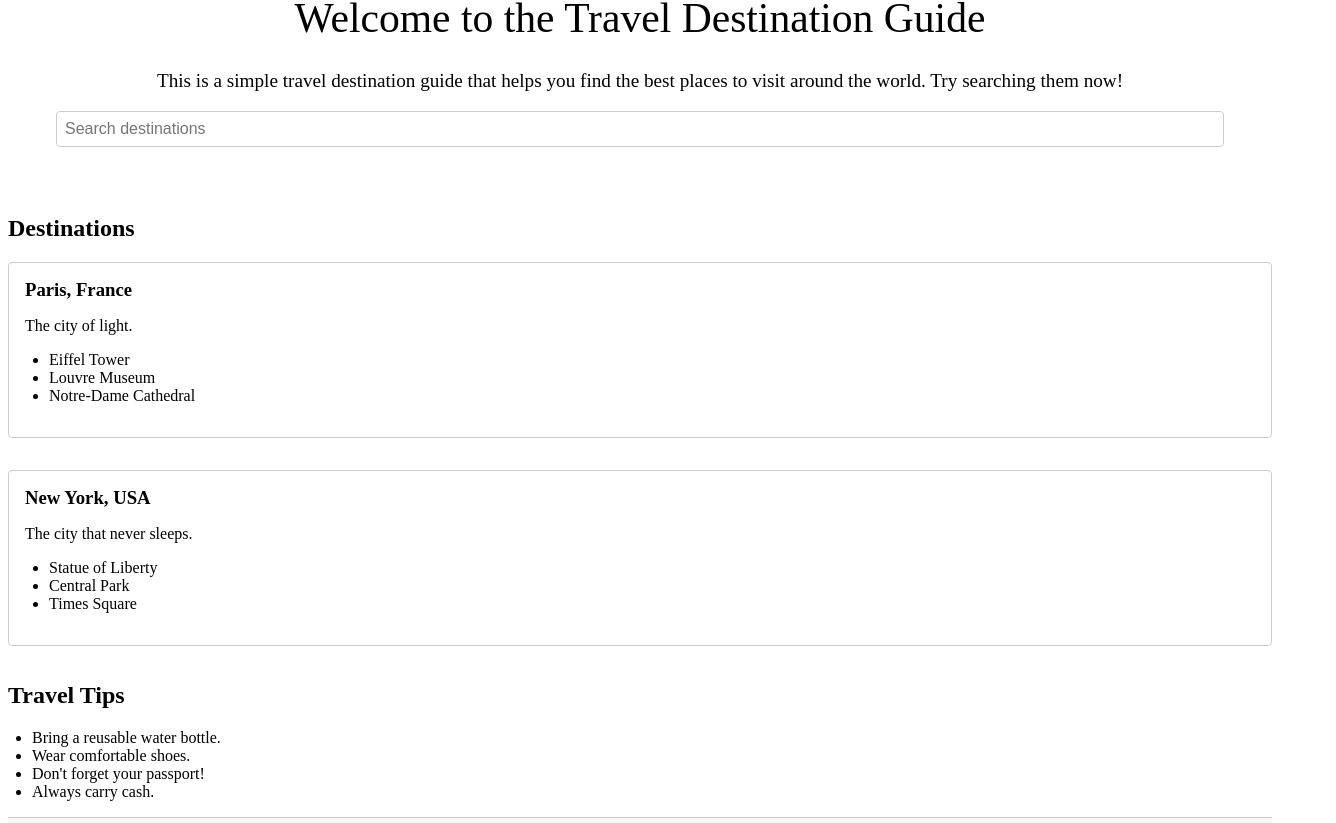
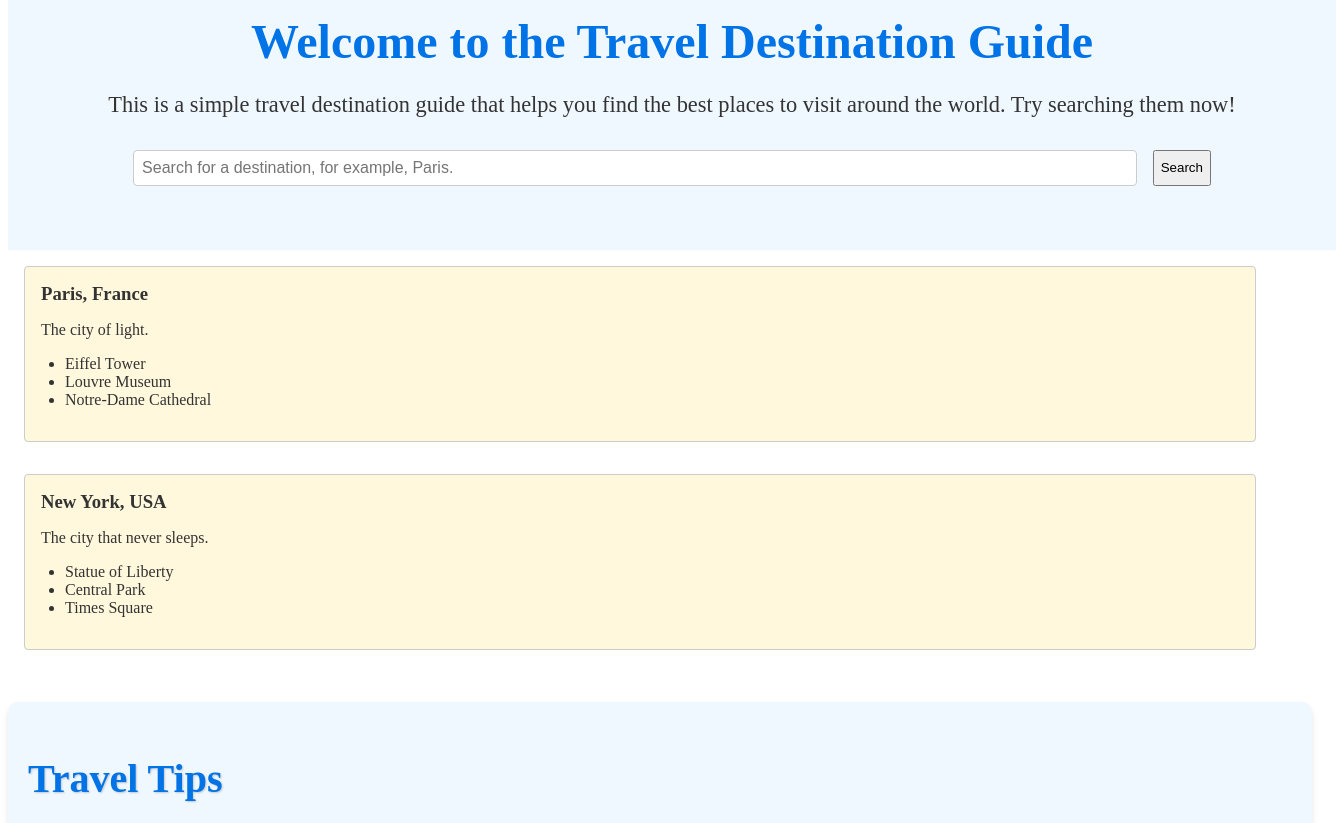
Before and after one commit to SoftwareEngineeringGoLab/SoftwareEngineeringGolab.github.io, a Vue app in the folder travel-destination-guide/: page / in a window 1280 px wide. Shown: the part 157-980 px from the top of the page, 1336 px wide, since content can reach past the window. Built offline with nearby package versions, Linux system fonts and the light colour scheme.

Commit message:
Improve component styles

```diff
--- a/travel-destination-guide/src/App.vue
+++ b/travel-destination-guide/src/App.vue
@@ -1,8 +1,8 @@
 <script setup>
-import Header from './components/Header.vue'
-import Footer from './components/Footer.vue'
-import SearchBar from './components/SearchBar.vue'
-import Destinations from './components/Destinations.vue'
+import Header from './components/Header.vue';
+import Footer from './components/Footer.vue';
+import SearchBar from './components/SearchBar.vue';
+import Destinations from './components/Destinations.vue';
 import Tips from "@/components/Tips.vue";
 </script>
 
@@ -27,18 +27,32 @@ import Tips from "@/components/Tips.vue";
   display: flex;
   flex-direction: column;
   min-height: 100vh;
+  width: 100%; /* Ensures the container spans full width */
 }
+
 main {
   flex: 1;
-  padding: 2rem;
+  padding: 3rem 2rem;
   text-align: center;
+  background-color: #f0f8ff; /* Light background for contrast */
+  width: 100%; /* Makes sure main spans the full width */
 }
+
 h1 {
-  font-size: 2.6rem;
-  font-weight: 500;
+  font-size: 3rem;
+  font-weight: bold;
+  margin-bottom: 1rem;
+  color: #0073e6; /* A vibrant blue for the title */
 }
+
 p {
-  font-size: 1.2rem;
-  text-align: center;
+  font-size: 1.4rem;
+  margin-bottom: 2rem;
+  color: #333; /* Slightly darker text for contrast */
+}
+
+.destinations,
+.tips {
+  width: 100%; /* Full width for these sections */
 }
 </style>
--- a/travel-destination-guide/src/components/DestinationItem.vue
+++ b/travel-destination-guide/src/components/DestinationItem.vue
@@ -23,6 +23,8 @@ defineProps({
   padding: 1rem;
   margin-bottom: 1rem;
   border-radius: 4px;
+  background-color: cornsilk;
+  color: #333;
 }
 
 h3 {
--- a/travel-destination-guide/src/components/Destinations.vue
+++ b/travel-destination-guide/src/components/Destinations.vue
@@ -1,6 +1,6 @@
 <template>
   <section id="destinations">
-    <h2>Destinations</h2>
+<!--    <h2>Destinations</h2>-->
     <div class="destination-list">
       <DestinationItem v-for="destination in filteredDestinations" :key="destination.id" :destination="destination" />
     </div>
@@ -19,5 +19,13 @@ const { filteredDestinations } = useDestinations()
   display: flex;
   flex-direction: column;
   gap: 1rem;
+  padding: 1rem;
 }
+
+h2 {
+  text-align: center;
+  font-size: 2rem;
+  margin-bottom: 2rem;
+}
+
 </style>
--- a/travel-destination-guide/src/components/SearchBar.vue
+++ b/travel-destination-guide/src/components/SearchBar.vue
@@ -1,6 +1,7 @@
 <template>
   <div class="search-bar">
-    <input type="text" v-model="searchTerm" placeholder="Search destinations" />
+    <input type="text" placeholder="Search for a destination, for example, Paris." />
+    <button>Search</button>
   </div>
 </template>
 
@@ -23,6 +24,6 @@ input {
   font-size: 1rem;
   border: 1px solid #ccc;
   border-radius: 4px;
-  width: 100%;
+  width: 80%;
 }
 </style>
--- a/travel-destination-guide/src/components/Tips.vue
+++ b/travel-destination-guide/src/components/Tips.vue
@@ -13,11 +13,41 @@
 </template>
 
 <style scoped>
-  ul {
-    padding-left: 1.5rem;
-  }
+#tips {
+  background-color: #f0f8ff; /* Light blue background */
+  padding: 20px;
+  border-radius: 10px;
+  box-shadow: 0 4px 6px rgba(0, 0, 0, 0.1);
+  margin: 20px auto;
+  text-align: center;
+  width: 100%; /* Make the section take full width */
+}
 
-  ul li {
-    list-style-type: disc;
-  }
+h2 {
+  font-size: 2.5rem;
+  color: #0073e6; /* Vibrant blue */
+  margin-bottom: 1.5rem;
+  text-shadow: 1px 1px 2px rgba(0, 0, 0, 0.2);
+  text-align: justify;
+}
+
+ul {
+  list-style: none;
+  padding: 0;
+  font-size: 1.2rem;
+  line-height: 1.6;
+}
+
+ul li {
+  margin-bottom: 1rem;
+  display: flex;
+  align-items: center;
+  justify-content: flex-start;
+}
+
+ul li span {
+  font-size: 1.5rem;
+  margin-right: 0.5rem;
+  color: #0073e6; /* Icon color */
+}
 </style>
```
